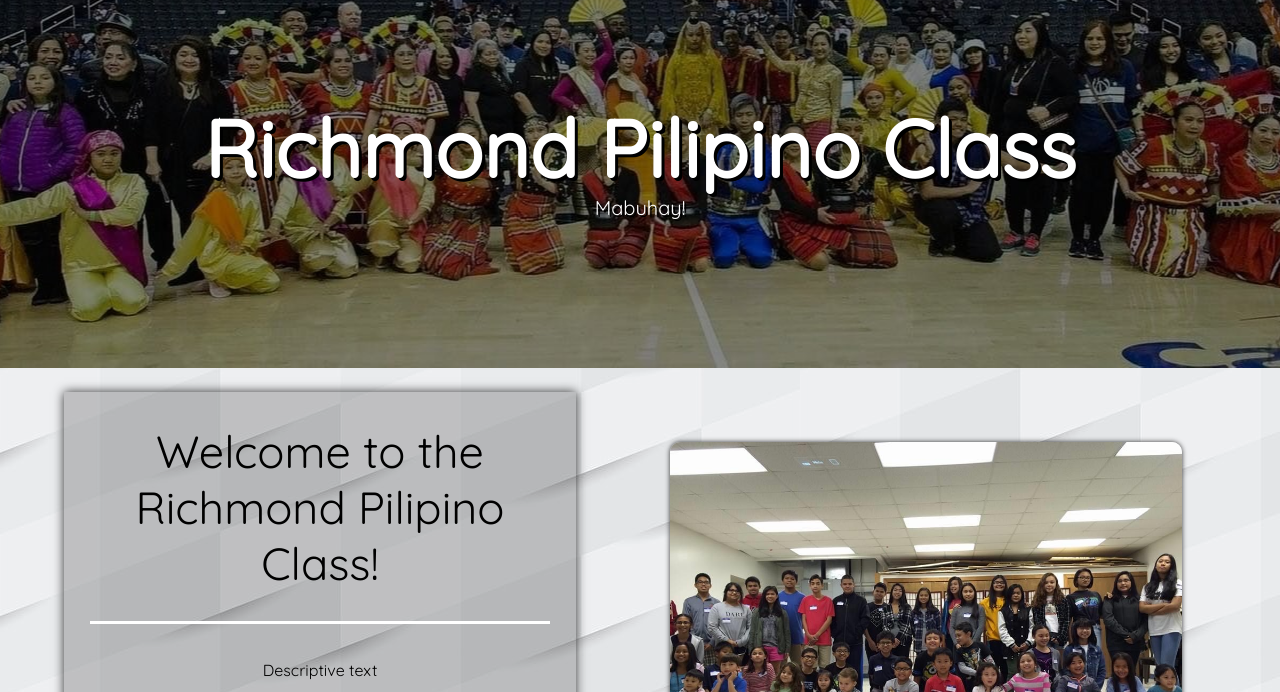
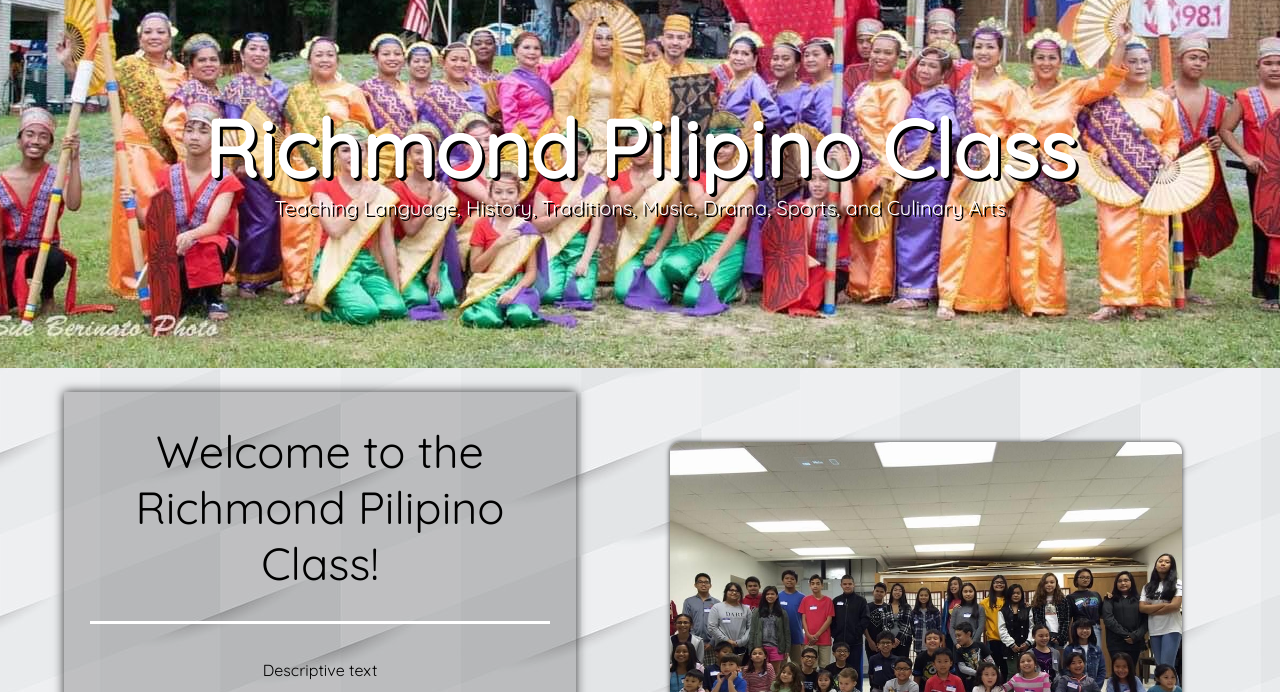
Before and after one commit to t3rminal0ne/t3rminal0ne.github.io, a plain HTML site: page index.html in a window 1280 px wide. Shown: the part 108-800 px from the top of the page. Drawn offline with Linux system fonts and the light colour scheme.

Commit message:
changed cover photo

```diff
--- a/index.css
+++ b/index.css
@@ -94,7 +94,7 @@ BANNER-EXTEND
     height:500px;
     width:100%;
 
-    background-image:url('./photos/bannerextend.jpg');
+    background-image:url('./photos/bannerextend2.jpg');
     background-position:center bottom;
     background-repeat:fixed;
 
--- a/index.html
+++ b/index.html
@@ -26,7 +26,7 @@
 
         <section id='banner-extend'>
             <h1>Richmond Pilipino Class</h1>
-            <p>Mabuhay!</p>
+            <p>Teaching Language, History, Traditions, Music, Drama, Sports, and Culinary Arts</p>
         </section>
 
         <div id='content-holder-main'>
--- a/pages/events.css
+++ b/pages/events.css
@@ -94,7 +94,7 @@ BANNER-EXTEND
     height:500px;
     width:100%;
 
-    background-image:url('../photos/bannerextend.jpg');
+    background-image:url('../photos/bannerextend2.jpg');
     background-position:center bottom;
     background-repeat:fixed;
 
```
Also changed, not shown: photos/bannerextend2.jpg (added).
